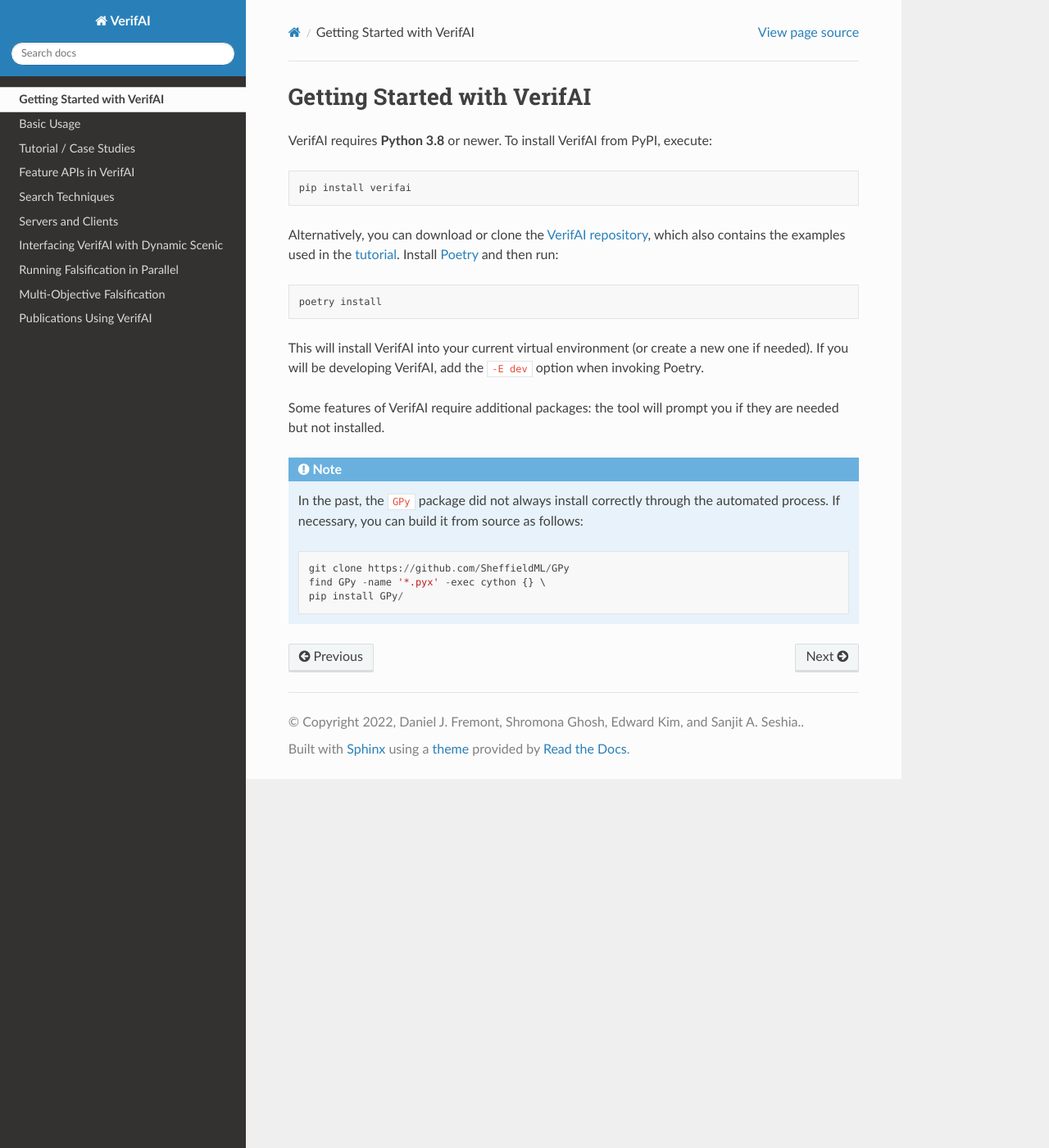
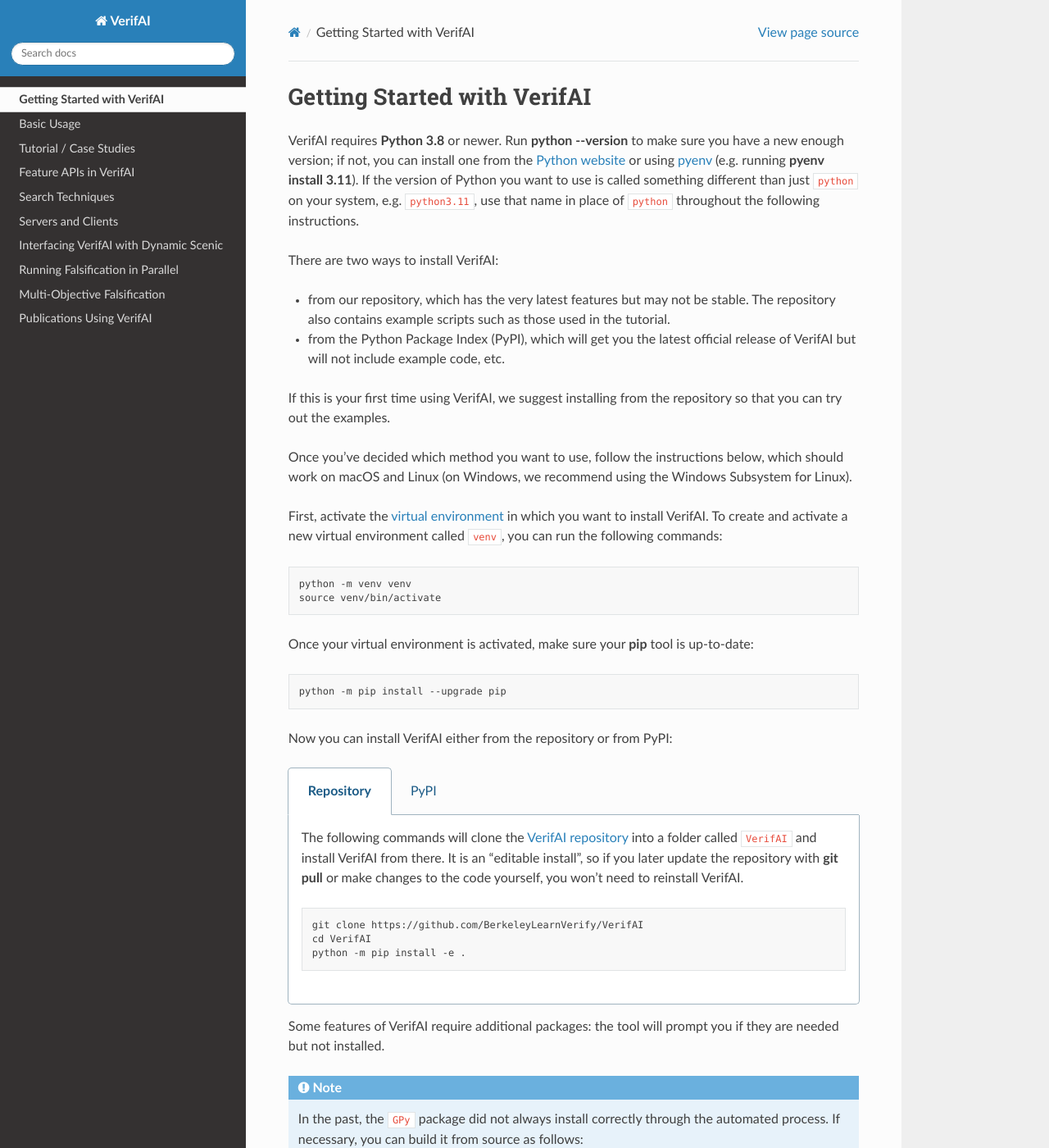
Before and after one commit to BerkeleyLearnVerify/VerifAI, a Sphinx documentation site: the page built from docs/installation.rst, in a window 1280 px wide and 1400 px high. Shown: the whole window at 82% size. Built offline with Sphinx 7.4.7 and the Read the Docs theme 2.0.0, drawn with Linux system fonts in a browser that asks for light colours.

Commit message:
update docs

```diff
--- a/docs/conf.py
+++ b/docs/conf.py
@@ -34,6 +34,7 @@
 	'sphinx.ext.intersphinx',
 	'sphinx.ext.napoleon',
 	'sphinx.ext.viewcode',
+	'sphinx_tabs.tabs',
 ]
 
 source_suffix = {
--- a/docs/installation.rst
+++ b/docs/installation.rst
@@ -3,17 +3,68 @@
 ############################################
 
 VerifAI requires **Python 3.8** or newer.
-To install VerifAI from PyPI, execute::
+Run :command:`python --version` to make sure you have a new enough version; if not, you can install one from the `Python website <https://www.python.org/downloads/>`_ or using `pyenv <https://github.com/pyenv/pyenv>`_ (e.g. running :command:`pyenv install 3.11`).
+If the version of Python you want to use is called something different than just ``python`` on your system, e.g. ``python3.11``, use that name in place of ``python`` throughout the following instructions.
 
-	pip install verifai
+There are two ways to install VerifAI:
 
-Alternatively, you can download or clone the `VerifAI repository <https://github.com/BerkeleyLearnVerify/VerifAI>`_, which also contains the examples used in the :doc:`tutorial <tutorial>`.
-Install `Poetry <https://python-poetry.org/>`_ and then run::
+* from our repository, which has the very latest features but may not be stable. The repository also contains example scripts such as those used in the tutorial.
 
-	poetry install
+* from the Python Package Index (PyPI), which will get you the latest official release of VerifAI but will not include example code, etc.
 
-This will install VerifAI into your current virtual environment (or create a new one if needed).
-If you will be developing VerifAI, add the ``-E dev`` option when invoking Poetry.
+If this is your first time using VerifAI, we suggest installing from the repository so that you can try out the examples.
+
+Once you've decided which method you want to use, follow the instructions below, which should work on macOS and Linux (on Windows, we recommend using the Windows Subsystem for Linux).
+
+First, activate the `virtual environment <https://docs.python.org/3/tutorial/venv.html>`_ in which you want to install VerifAI.
+To create and activate a new virtual environment called :file:`venv`, you can run the following commands:
+
+.. code-block:: text
+
+	python -m venv venv
+	source venv/bin/activate
+
+Once your virtual environment is activated, make sure your :command:`pip` tool is up-to-date:
+
+.. code-block:: text
+
+	python -m pip install --upgrade pip
+
+Now you can install VerifAI either from the repository or from PyPI:
+
+.. tabs::
+
+	.. tab:: Repository
+
+		The following commands will clone the `VerifAI repository <https://github.com/BerkeleyLearnVerify/VerifAI>`_ into a folder called :file:`VerifAI` and install VerifAI from there.
+		It is an "editable install", so if you later update the repository with :command:`git pull` or make changes to the code yourself, you won't need to reinstall VerifAI.
+
+		.. code-block:: text
+
+			git clone https://github.com/BerkeleyLearnVerify/VerifAI
+			cd VerifAI
+			python -m pip install -e .
+
+	.. tab:: PyPI
+
+		The following command will install the latest full release of Scenic from `PyPI <https://pypi.org/project/verifai/>`_:
+
+		.. code-block:: text
+
+			python -m pip install verifai
+
+		Note that this command skips experimental alpha and beta releases, preferring stable versions.
+		If you want to get the very latest version available on PyPI (which may still be behind the repository), run:
+
+		.. code-block:: text
+
+			python -m pip install --pre verifai
+
+		You can also install specific versions with a command like:
+
+		.. code-block:: text
+
+			python -m pip install verifai==2.1.0b1
 
 Some features of VerifAI require additional packages: the tool will prompt you if they are needed but not installed.
 
--- a/docs/parallel_falsification.rst
+++ b/docs/parallel_falsification.rst
@@ -4,7 +4,7 @@
 
 VerifAI now supports running falsification in parallel, with worker processes simultaneously running dynamic simulations of samples. This API uses the package `RAY <https://ray.io/>`_ from UC Berkeley's RiSE lab, which provides encapsulation for process-level parallelism in Python.
 
-To enable parallel falsification, use the option ``-E parallel`` when running ``poetry install``; if you installed VerifAI using ``pip``, then just run ``pip install ray``.
+To enable parallel falsification, run ``pip install ray`` or use the ``parallel`` extra when installing VerifAI (i.e. ``pip install ".[parallel]"`` from the repository, or ``pip install "verifai[parallel]"`` from PyPI).
 
 Setting up the Falsifier
 ========================
--- a/pyproject.toml
+++ b/pyproject.toml
@@ -71,6 +71,7 @@
 	"tox ~= 3.14",
 	"sphinx >= 4.1.0, <6",
 	"sphinx-rtd-theme >= 0.5.2",
+	"sphinx-tabs ~= 3.4.1",
 	"recommonmark >= 0.6.0",
 ]
 
```
Also changed, not shown: docs/tutorial.md (+2 -2 lines).
